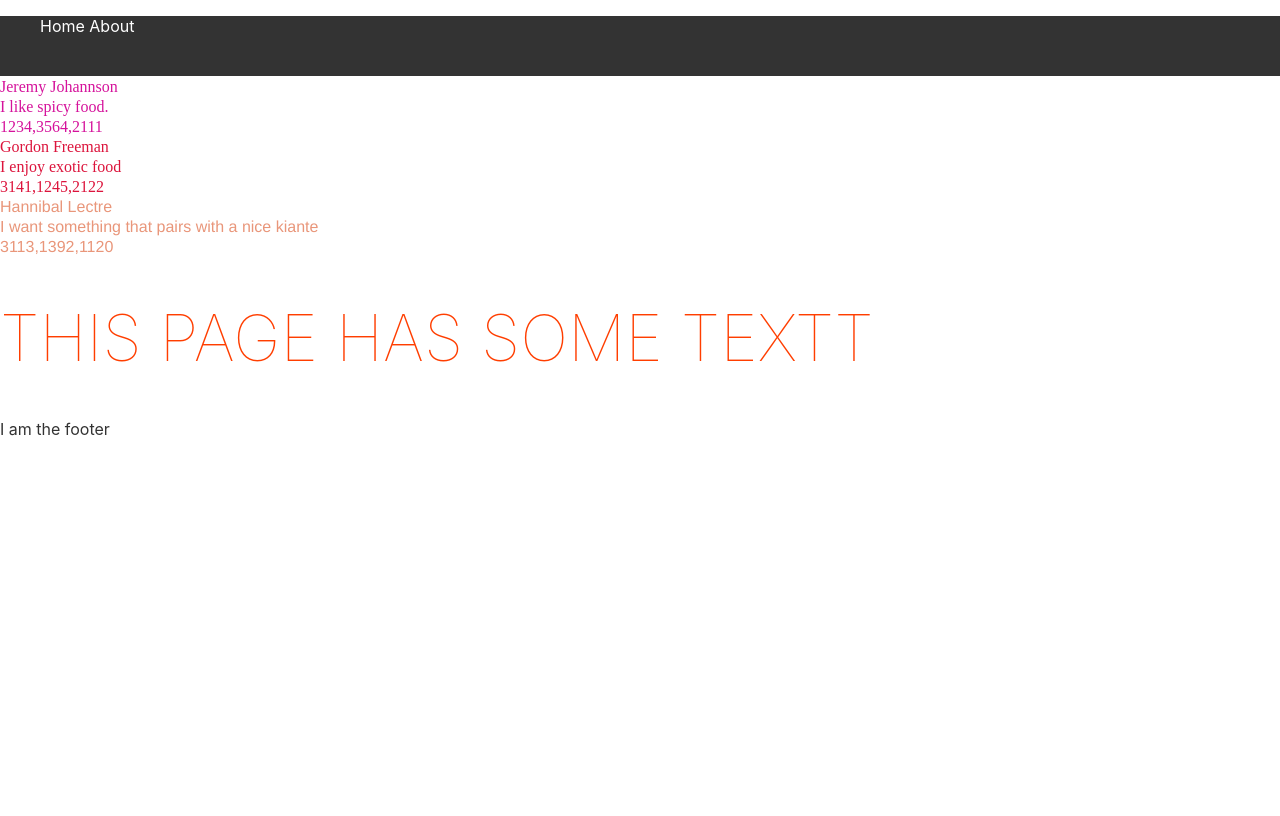
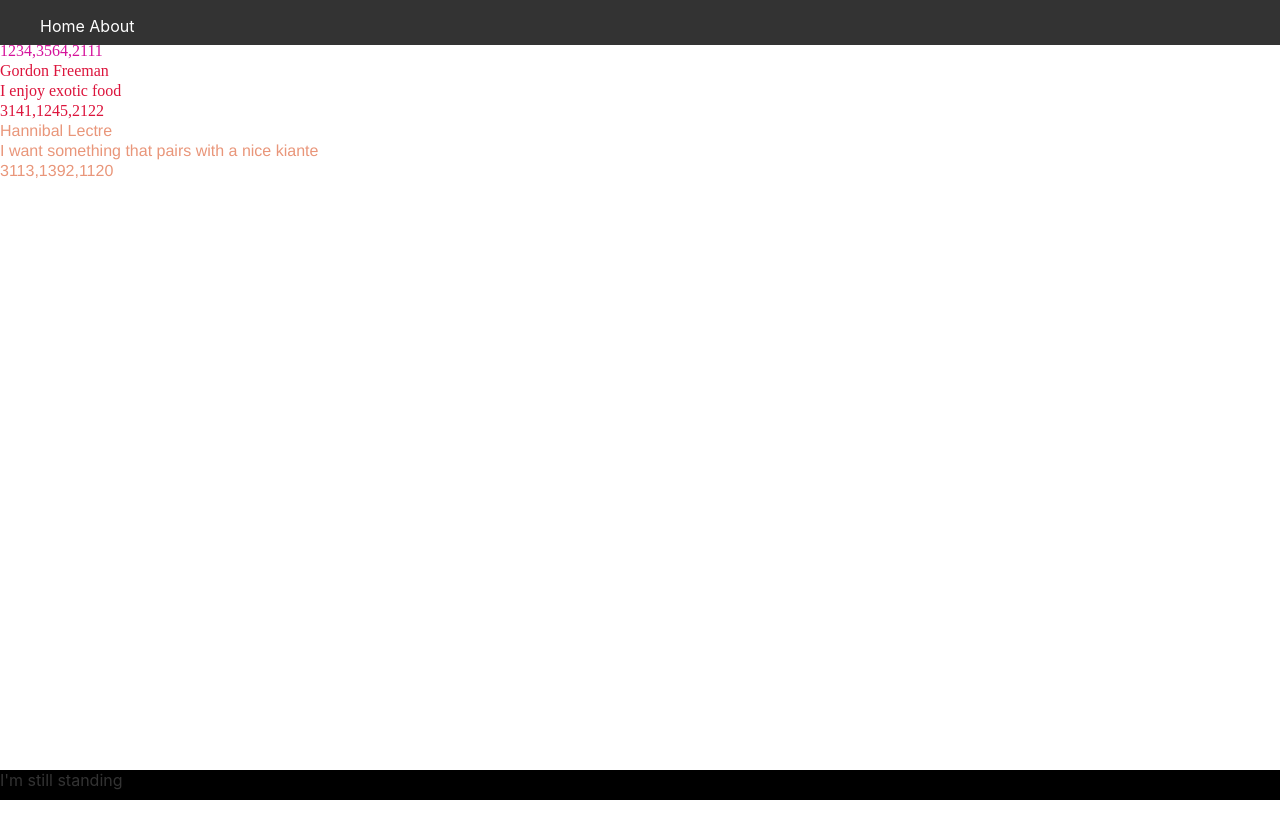
Before and after one commit to u1f98e/dubhacks2023, a Svelte app in the folder client/: page / in a window 1280 px wide. Built offline with nearby package versions, Linux system fonts and the light colour scheme.

Commit message:
everything spans now

```diff
--- a/client/src/App.svelte
+++ b/client/src/App.svelte
@@ -15,14 +15,6 @@
 		padding: 0;
 	}
 
-
-	h1 {
-		color: #ff3e00;
-		text-transform: uppercase;
-		font-size: 4em;
-		font-weight: 100;
-	}
-
 	@media (min-width: 640px) {
 		main {
 			max-width: none;
@@ -32,6 +24,6 @@
 
 <main>
 	<Navbar />
-	<h1> This page has some textt</h1>
+	<!-- Pages load here -->
 	<Footer />
 </main>
--- a/client/src/Footer.svelte
+++ b/client/src/Footer.svelte
@@ -1 +1,14 @@
-<p> I am the footer</p>
+<style>
+    #footerBar {
+        height: 40px;
+        background: black;
+        position: absolute;
+        height: 30px;
+        bottom: 0px;
+        left: 0;
+        width: 100%;
+
+    }
+</style>
+
+<div id="footerBar"> I'm still standing</div>
--- a/client/src/navbar.svelte
+++ b/client/src/navbar.svelte
@@ -8,22 +8,27 @@
 </script>
 
 <style>
-
 nav {
         background-color: #333;
         color: white;
-        height: 60px;
+        height: 45px;
+        position: absolute;
+        left: 0;
+        width: 100%;
+        margin: 0;
+        padding: 0;
+
     }
 
 a {
     color: white;
+    size: 20px;
 }
 
 ul li {
     display : inline;
     color: white;
 }
-
 </style>
 
  <main>
@@ -32,9 +37,6 @@ ul li {
             <li><a href="/" on:click|preventDefault={() => (menu = 1)}>Home</a></li>
             <li><a href="/" on:click|preventDefault={() => (menu = 2)}>About</a></li>
         </ul>
-
-
-
     </nav>
  </main>
 
```
